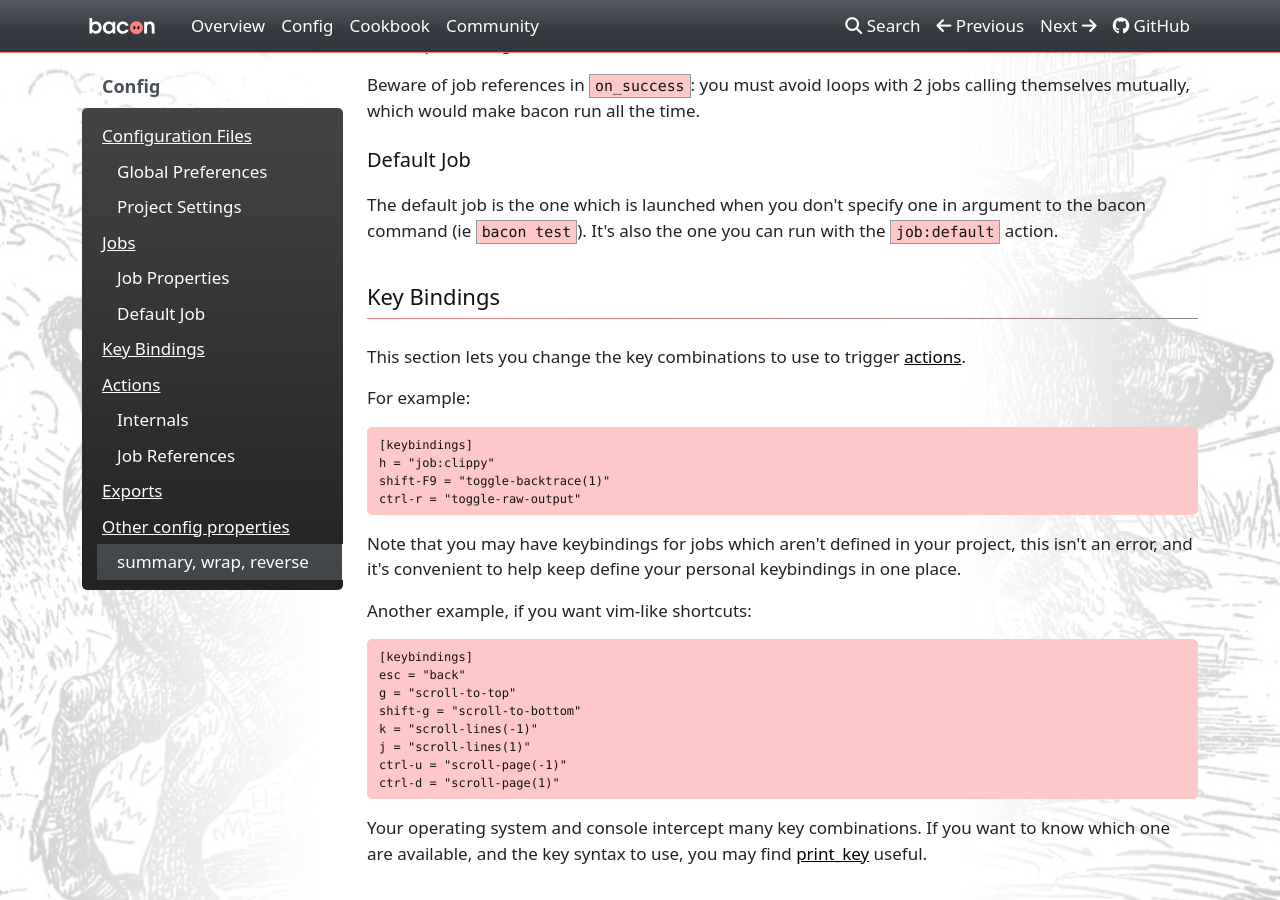
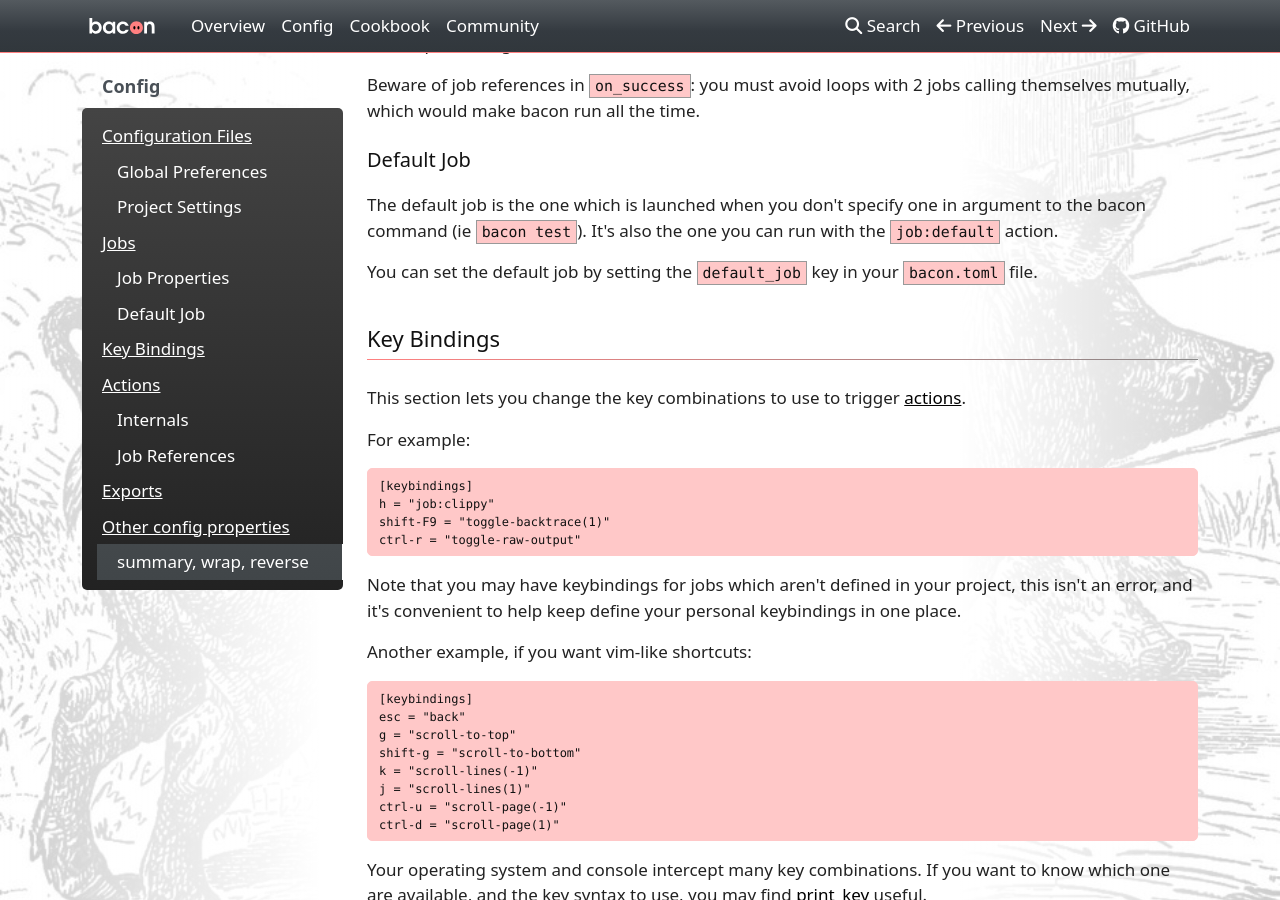
Before and after one commit to Canop/bacon, an MkDocs documentation site: the page built from website/docs/config.md, in a window 1280 px wide and 900 px high, scrolled down 2807 px. Built offline with MkDocs 1.6.1, drawn with Linux system fonts in a browser that asks for light colours; nearby versions of some CDN libraries; a style sheet for code colours, icons or effects is not loaded.

Commit message:
Update config.md
Add details for how to set default job.

```diff
--- a/website/docs/config.md
+++ b/website/docs/config.md
@@ -100,6 +100,8 @@ Beware of job references in `on_success`: you must avoid loops with 2 jobs calli
 
 The default job is the one which is launched when you don't specify one in argument to the bacon command (ie `bacon test`).
 It's also the one you can run with the `job:default` action.
+
+You can set the default job by setting the `default_job` key in your `bacon.toml` file.
 
 
 # Key Bindings
```
